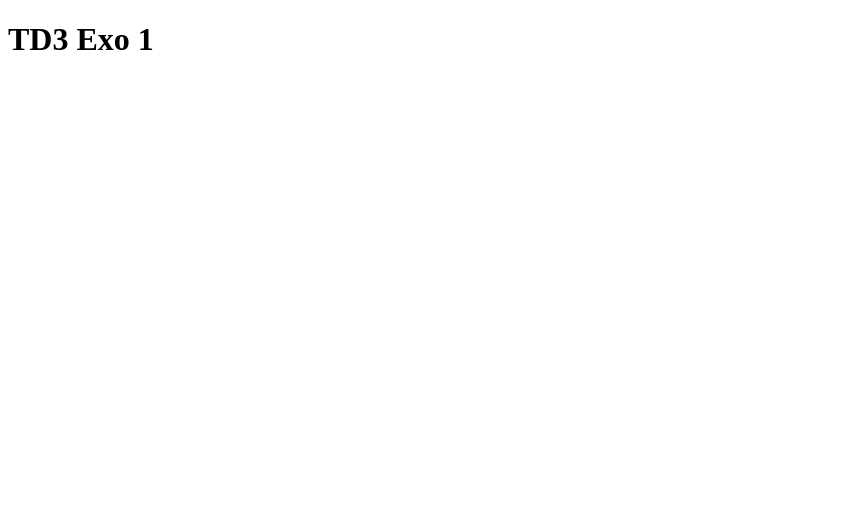
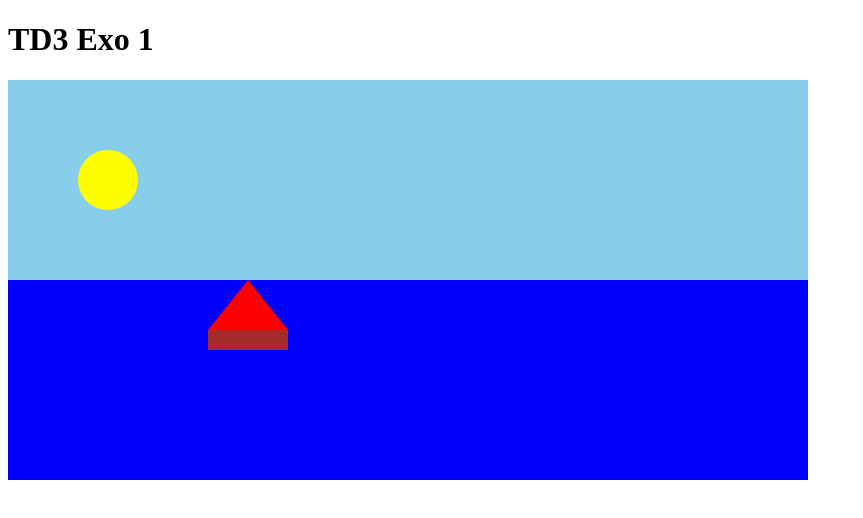
Before and after one commit to DeneuxThomas/DeneuxThomas.github.io, a plain HTML site: page CartoTD3/Exo1/index.html in a window 1280 px wide. Shown: the whole page, without its empty margins (0-863 px from the left). Drawn offline with Linux system fonts and the light colour scheme.

Commit message:
test canva svg 1.0

```diff
--- a/CartoTD3/Exo1/index.html
+++ b/CartoTD3/Exo1/index.html
@@ -12,6 +12,11 @@
 <body>
     <h1>TD3 Exo 1</h1>
 
+    <canvas id="canvas" width="800" height="400"></canvas>
+    <svg id="svg" width="800" height="400">
+        <!-- Votre code SVG ici -->
+    </svg>
+
     <script src="/CartoTD3/Exo1/js/script.js"></script>
 </body>
 
--- a/CartoTD3/Exo1/js/script.js
+++ b/CartoTD3/Exo1/js/script.js
@@ -0,0 +1,48 @@
+const canvas = document.getElementById('canvas');
+const ctx = canvas.getContext('2d');
+
+function drawCanvas() {
+    // Dessinez le ciel (rectangle bleu)
+    ctx.fillStyle = 'skyblue';
+    ctx.fillRect(0, 0, canvas.width, canvas.height);
+
+    // Dessinez la mer (rectangle bleu plus foncé)
+    ctx.fillStyle = 'blue';
+    ctx.fillRect(0, canvas.height / 2, canvas.width, canvas.height / 2);
+
+    // Dessinez le soleil (cercle jaune)
+    ctx.fillStyle = 'yellow';
+    ctx.beginPath();
+    ctx.arc(100, 100, 30, 0, Math.PI * 2);
+    ctx.fill();
+
+    // Dessinez le bateau (rectangle et triangle)
+    ctx.fillStyle = 'brown';
+    ctx.fillRect(200, 250, 80, 20);
+    ctx.fillStyle = 'red';
+    ctx.beginPath();
+    ctx.moveTo(200, 250);
+    ctx.lineTo(240, 200);
+    ctx.lineTo(280, 250);
+    ctx.closePath();
+    ctx.fill();
+}
+
+drawCanvas();
+
+const svg = document.getElementById('svg');
+
+function drawSVG() {
+    // Votre code SVG ici
+    // Par exemple, vous pouvez dessiner une maison avec un rectangle et un triangle
+}
+
+drawSVG();
+
+canvas.addEventListener('click', () => {
+
+});
+
+svg.addEventListener('mouseover', () => {
+
+});
```
